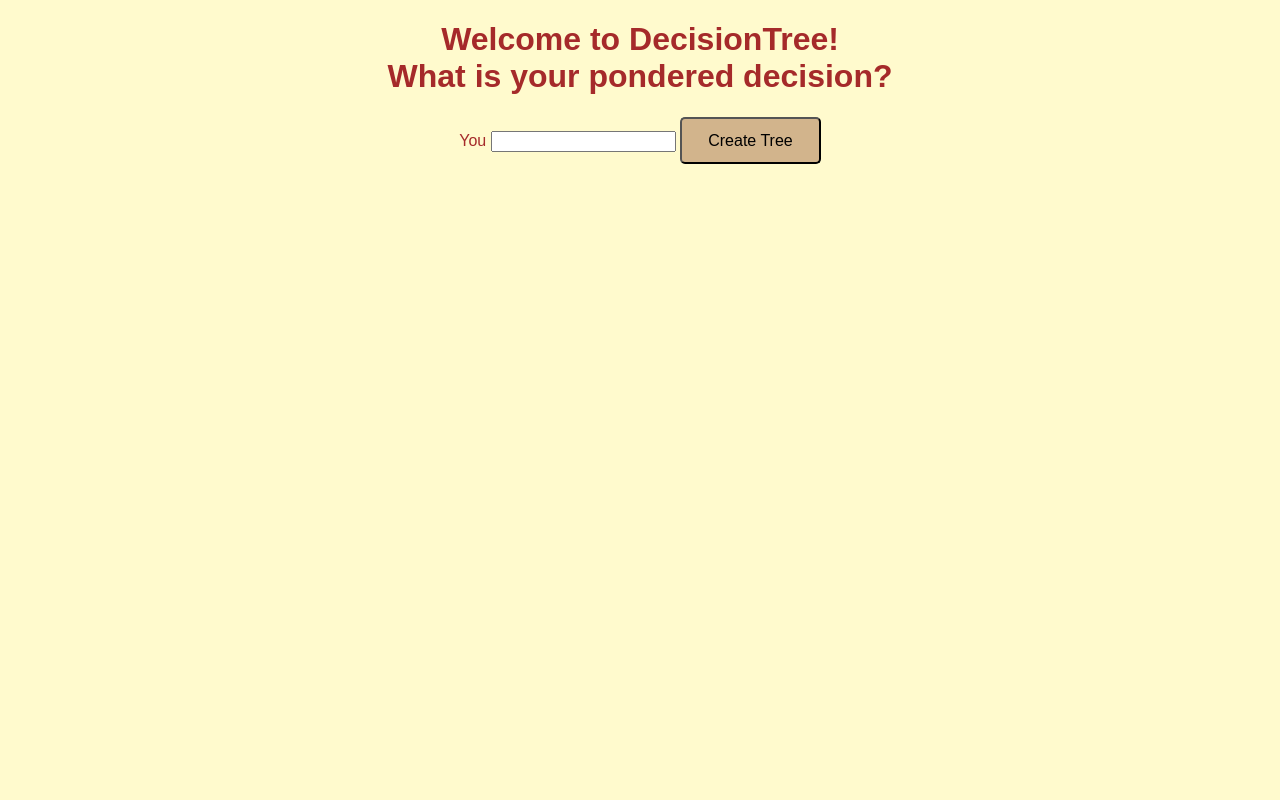
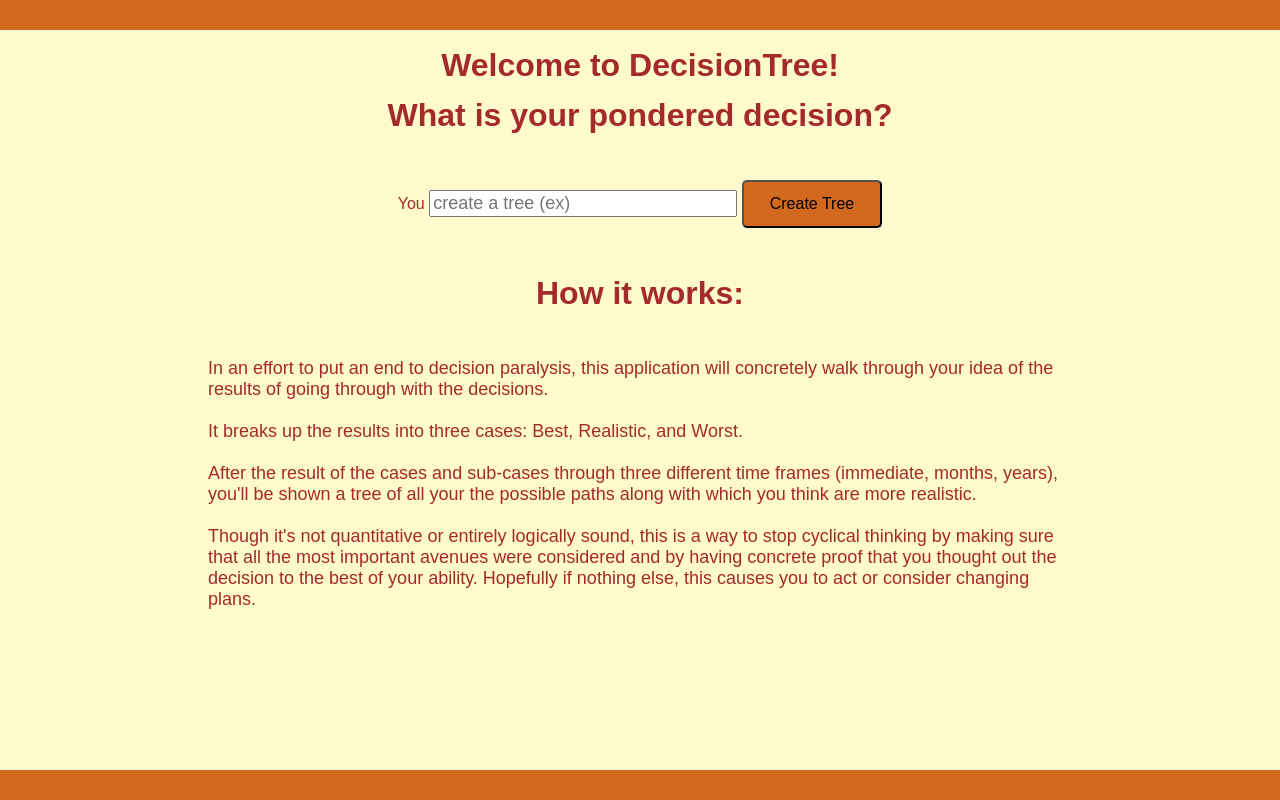
Before and after one commit to CarlGross/DecisionTreeApp, a Flask app: page / in a window 1280 px wide. Run offline with Flask 3, Linux system fonts and the light colour scheme.

Commit message:
Description and style improvements

```diff
--- a/static/css/main.css
+++ b/static/css/main.css
@@ -1,21 +1,47 @@
 html {
     font-family: sans-serif;
 }
+.top-stripe{
+  height: 30px;
+  background-color: chocolate;
+  position: fixed;
+  width: 100%;
+  top: 0;
+  left: 0;
+}
+.bottom-stripe{
+  height: 30px;
+  background-color: chocolate;
+  position: fixed;
+  width: 100%;
+  bottom: 0;
+  left: 0;
+}
 body {
+  padding-left: 200px;
+  padding-right: 200px;
     background-color:lemonchiffon;
     color: brown;
 }
 h1 {
     text-align: center;
+    line-height: 50px;
+    margin: 40px;
+}
+p {
+  font-size: large;
+  /* text-align: center; */
 }
 input[type="text"]{
+    font-size: large;
     color: brown;
+    width: 300px;
 }
 input[type="submit"]{
     font-size: 1rem;
     padding: 0.8em 1.63em;
     border-radius: 5px;
-    background-color:tan;
+    background-color:chocolate;
 }
 input[type="submit"]:hover {
     background-color: brown;
--- a/templates/base.html
+++ b/templates/base.html
@@ -10,7 +10,9 @@
     </head>
 
     <body>
+        <div class="top-stripe"></div>
         {% block body %}{% endblock %}
+        <div class="bottom-stripe"></div>
     </body>
 
 
--- a/templates/index.html
+++ b/templates/index.html
@@ -10,10 +10,26 @@
         <br>
         What is your pondered decision?
     </h1>
+    <p>
     <div style="text-align: center;">
     <form action="/" method="POST">
-        You <input name="root" id="root">
+        You <input type="text" name="root" id="root" placeholder="create a tree (ex)">
         <input type="submit" value="Create Tree">
     </form>
     </div>
+    </p>
+    <h1>How it works:</h1>
+    <p>
+        In an effort to put an end to decision paralysis, this application will concretely walk through your idea of the
+        results of going through with the decisions.
+        <br> <br>
+        It breaks up the results into three cases: Best, Realistic, and Worst.
+        <br> <br>
+        After the result of the cases and sub-cases through three different time frames (immediate, months, years), you'll be shown a tree
+        of all your the possible paths along with which you think are more realistic.
+        <br> <br>
+        Though it's not quantitative or entirely logically sound, this is a way to stop cyclical thinking by making sure that
+        all the most important avenues were considered and by having concrete proof that you thought out the decision to the best of
+        your ability. Hopefully if nothing else, this causes you to act or consider changing plans.
+    </p>
 {% endblock %}
```
Also changed, not shown: templates/questions.html (+5 -6 lines).
